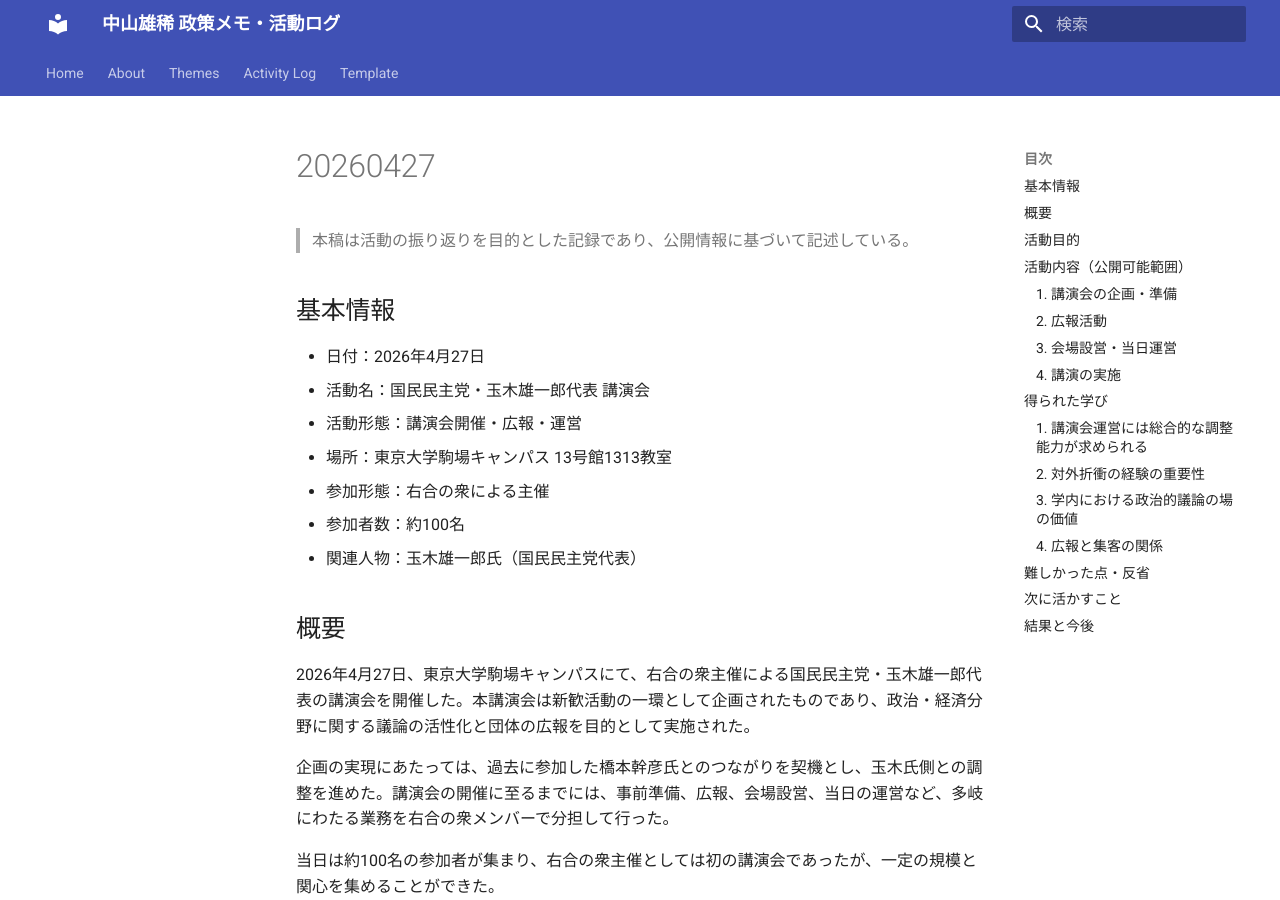
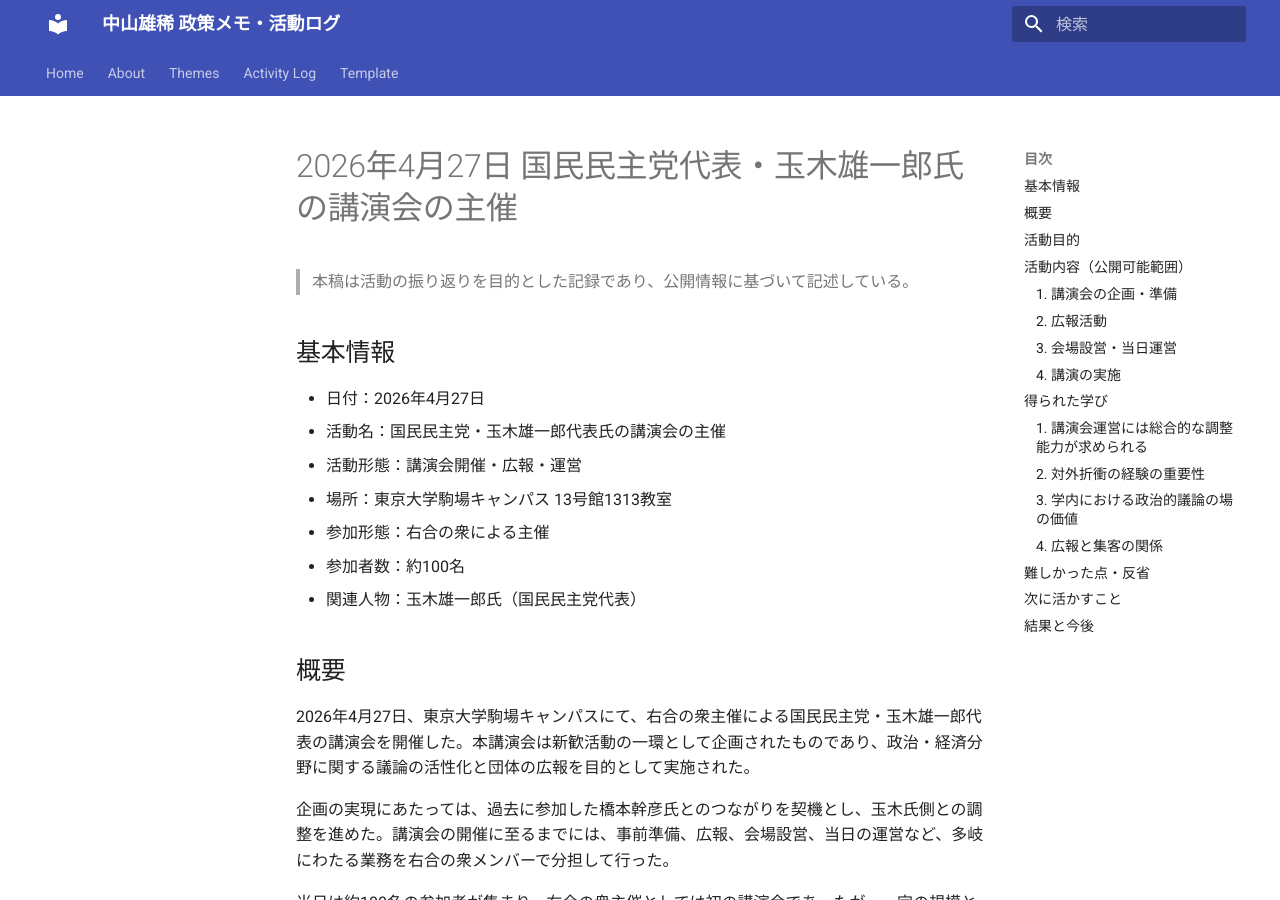
Before and after one commit to yu-ki-nakayama/policy-notes, an MkDocs documentation site: the page built from docs/activity/20260427.md, in a window 1280 px wide and 900 px high. Built offline with MkDocs 1.6.1 and Material for MkDocs 9.7.7, drawn with Linux system fonts in a browser that asks for light colours.

Commit message:
Update 20260427.md

```diff
--- a/docs/activity/20260427.md
+++ b/docs/activity/20260427.md
@@ -1,9 +1,11 @@
+# 2026年4月27日 国民民主党代表・玉木雄一郎氏の講演会の主催
+
 > 本稿は活動の振り返りを目的とした記録であり、公開情報に基づいて記述している。
 
 ## 基本情報
 
 - 日付：2026年4月27日
-- 活動名：国民民主党・玉木雄一郎代表 講演会
+- 活動名：国民民主党・玉木雄一郎代表氏の講演会の主催
 - 活動形態：講演会開催・広報・運営
 - 場所：東京大学駒場キャンパス 13号館1313教室
 - 参加形態：右合の衆による主催
```
